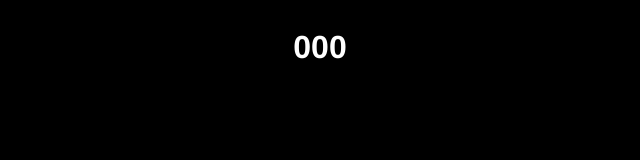
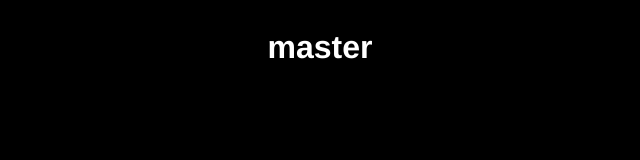
Before and after one commit to cdebonneuil/montest, a plain HTML site: page index.html in a window 1280 px wide. Shown: the whole page, without its empty margins (328-968 px from the left). Drawn offline with Linux system fonts and the light colour scheme.

Commit message:
texte à master

```diff
--- a/index.html
+++ b/index.html
@@ -20,6 +20,6 @@
     </style>
     <body>
         <script type="text/javascript" src="script.js"></script>
-        <h1>000</h1>
+        <h1>master</h1>
     </body>
 </html>
```
